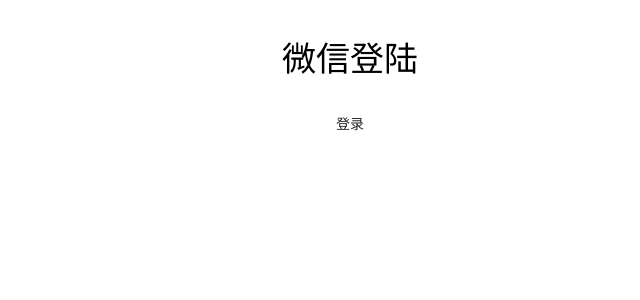
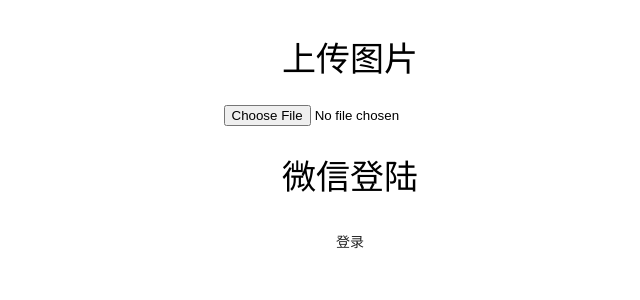
Before and after one commit to juncaixinchi/WX-App, a React app: page / in a window 1280 px wide. Shown: the top 300 px of the page, without its empty margins (290-930 px from the left). Built offline with nearby package versions, Linux system fonts and the light colour scheme; what react-tap-event-plugin would draw is missing.

Commit message:
add upload

```diff
--- a/src/app.jsx
+++ b/src/app.jsx
@@ -4,13 +4,17 @@
 import injectTapEventPlugin from 'react-tap-event-plugin'
 
 import WX from './WX'
+import Upload from './upload'
 
 // required by Material UI
 injectTapEventPlugin()
 
 const App = () => (
   <MuiThemeProvider>
-    <WX />
+    <div>
+      <Upload />
+      <WX />
+    </div>
   </MuiThemeProvider>
 )
 
--- /dev/null
+++ b/src/upload.jsx
@@ -0,0 +1,84 @@
+import React from 'react'
+import { Toggle, TextField, FlatButton } from 'material-ui'
+
+class Upload extends React.Component {
+  constructor(props) {
+    super(props)
+
+    this.state = {
+      image: false
+    }
+    this.imgPreview = (fileDom) => {
+      console.log(fileDom.files)
+      let reader
+      if (window.FileReader) {
+        reader = new FileReader()
+      } else {
+        alert('你的设备不支持上传图片')
+      }
+
+      const file = fileDom.files[0]
+      const imageType = /^image\//g
+
+      if (!imageType.test(file.type)) {
+        alert('请上传一张图片！')
+        return
+      }
+
+      reader.onload = function (e) {
+        const img = document.getElementById('preview')
+        const img2 = document.getElementById('rect')
+        const img3 = document.getElementById('circle')
+        img.src = e.target.result
+        img2.src = e.target.result
+        img3.src = e.target.result
+      }
+
+      reader.readAsDataURL(file)
+
+      this.setState({ image: true })
+    }
+  }
+
+  render() {
+    console.log(this.state)
+    return (
+      <div style={{ position: 'relative', width: '100%', height: '100%' }}>
+        <div style={{ width: '100%', textAlign: 'center', fontSize: 34, paddingTop: 24 }}> 上传图片 </div>
+        <div style={{ height: 24 }} />
+        <div style={{ width: '100%', display: 'flex', alignItems: 'center', justifyContent: 'center' }}>
+          <div style={{ width: '100%', textAlign: 'center' }}>
+            <input
+              type="file"
+              name="file"
+              onChange={e => this.imgPreview(e.target)}
+            />
+            {
+              this.state.image &&
+                <div>
+                  <div style={{ height: 24 }} />
+                  <div style={{ height: 300, display: 'flex', alignItems: 'center', justifyContent: 'center', width: '100%' }}>
+                    <div style={{ height: 180, width: 240, position: 'relative' }}>
+                      <div style={{ height: 180, width: 240, position: 'absolute', left: 0, top: 0 }}>
+                        <img alt="preview" id="preview" height={180} width={240} style={{ objectFit: 'cover' }} />
+                      </div>
+                      <div style={{ height: 180, width: 30, position: 'absolute', backgroundColor: 'rgba(255,255,255,0.54)' }} />
+                      <div style={{ height: 180, width: 30, position: 'absolute', left: 210, backgroundColor: 'rgba(255,255,255,0.54)' }} />
+                    </div>
+                    <div style={{ width: 270 }}>
+                      <img alt="preview" id="rect" height={270} />
+                    </div>
+                    <div style={{ margin: 24, borderRadius: 135, width: 270, height: 270, overflow: 'hidden' }} >
+                      <img alt="preview" id="circle" height={270} />
+                    </div>
+                  </div>
+                </div>
+            }
+          </div>
+        </div>
+      </div>
+    )
+  }
+}
+
+export default Upload
```
